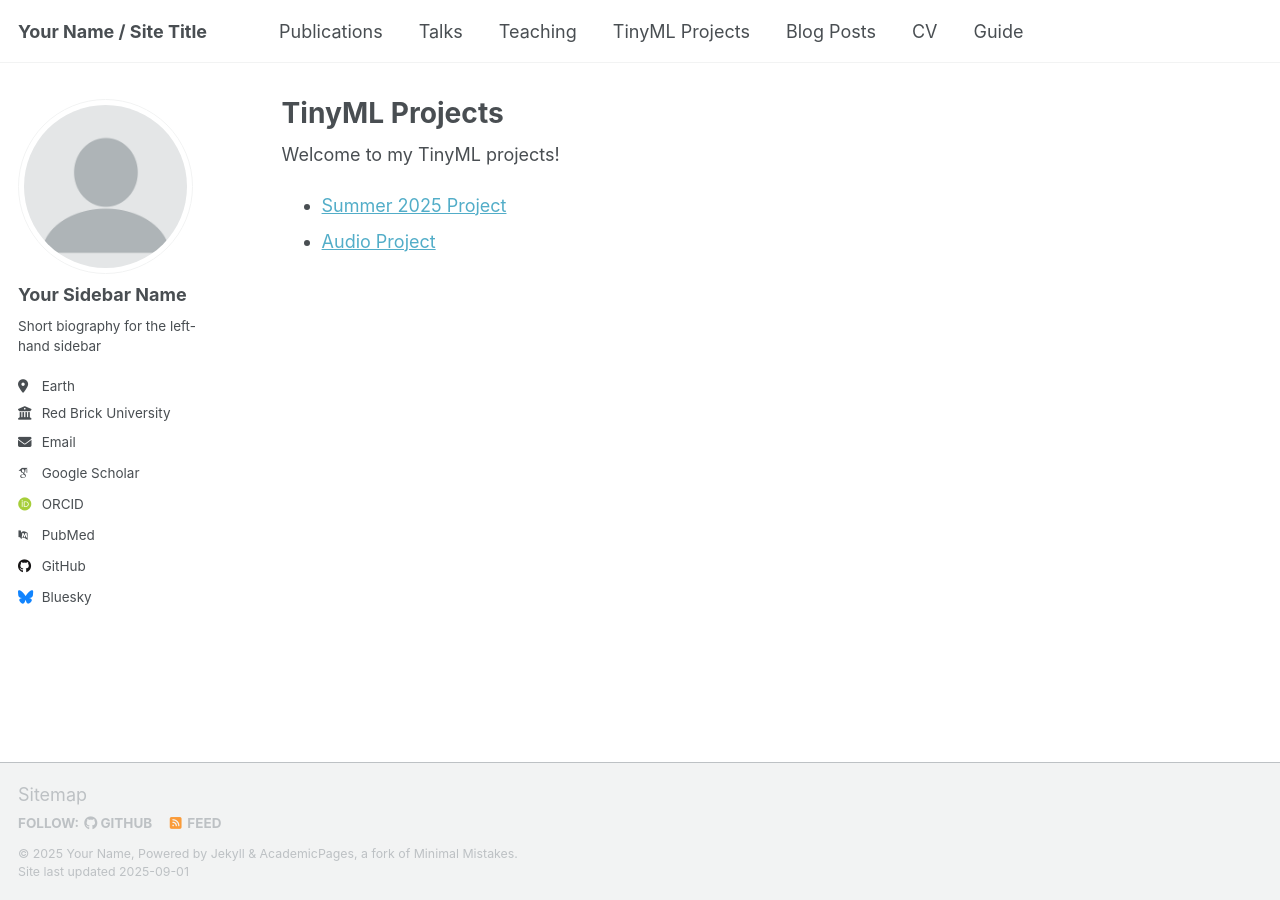
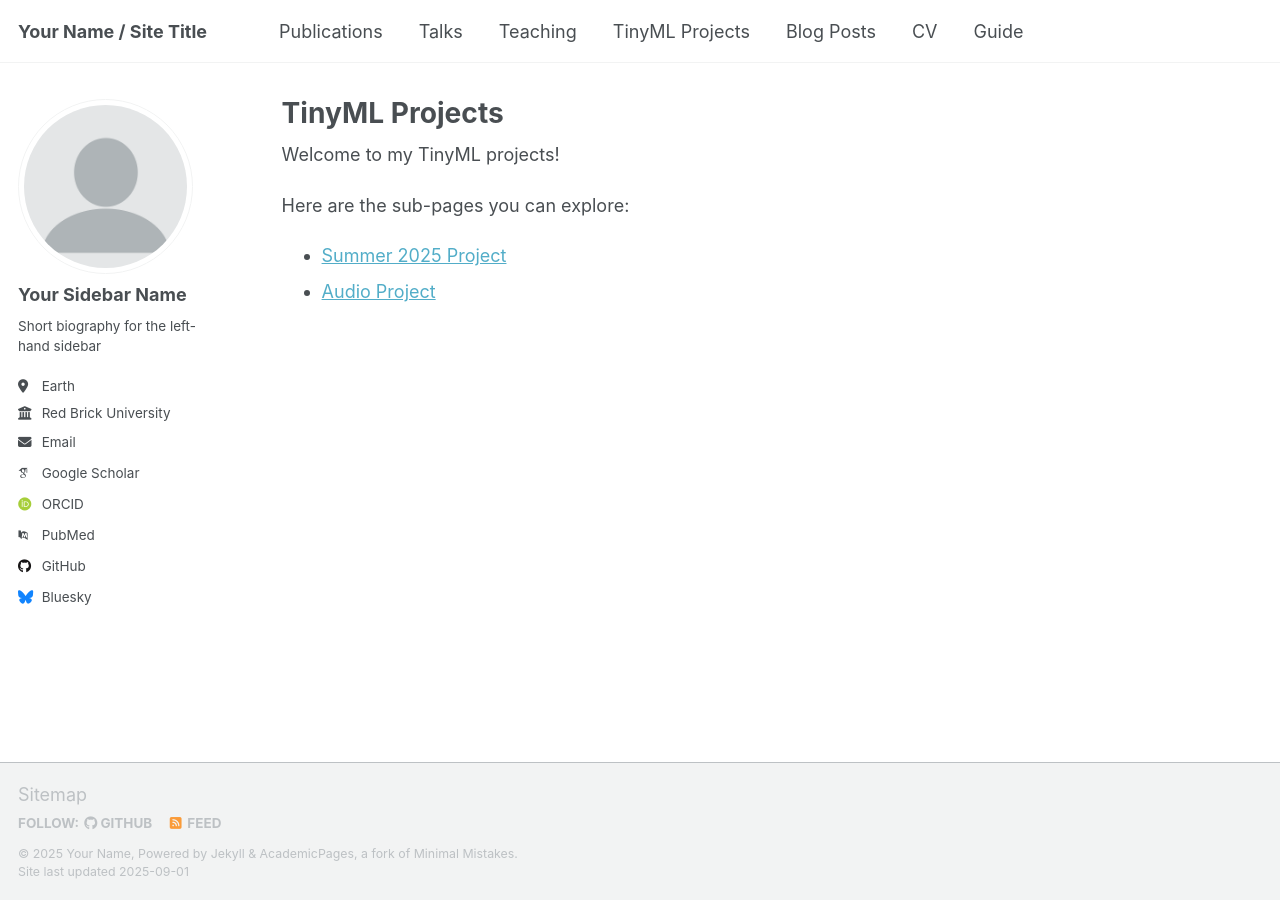
Before and after one commit to cmelcher/cmelcher.github.io, a Jekyll site: the page built from tinyml/index.md, in a window 1280 px wide. Built offline with Jekyll 4.4.1, drawn with Linux system fonts in a browser that asks for light colours; some web fonts are replaced; a script that is not in the unit is left out.

Commit message:
Update index.md

```diff
--- a/tinyml/index.md
+++ b/tinyml/index.md
@@ -7,5 +7,7 @@ author_profile: true
 
 Welcome to my TinyML projects!
 
+Here are the sub-pages you can explore:
+
 - [Summer 2025 Project]({{ '/tinyml/summer2025/' | relative_url }})
 - [Audio Project]({{ '/tinyml/audio/' | relative_url }})
```
